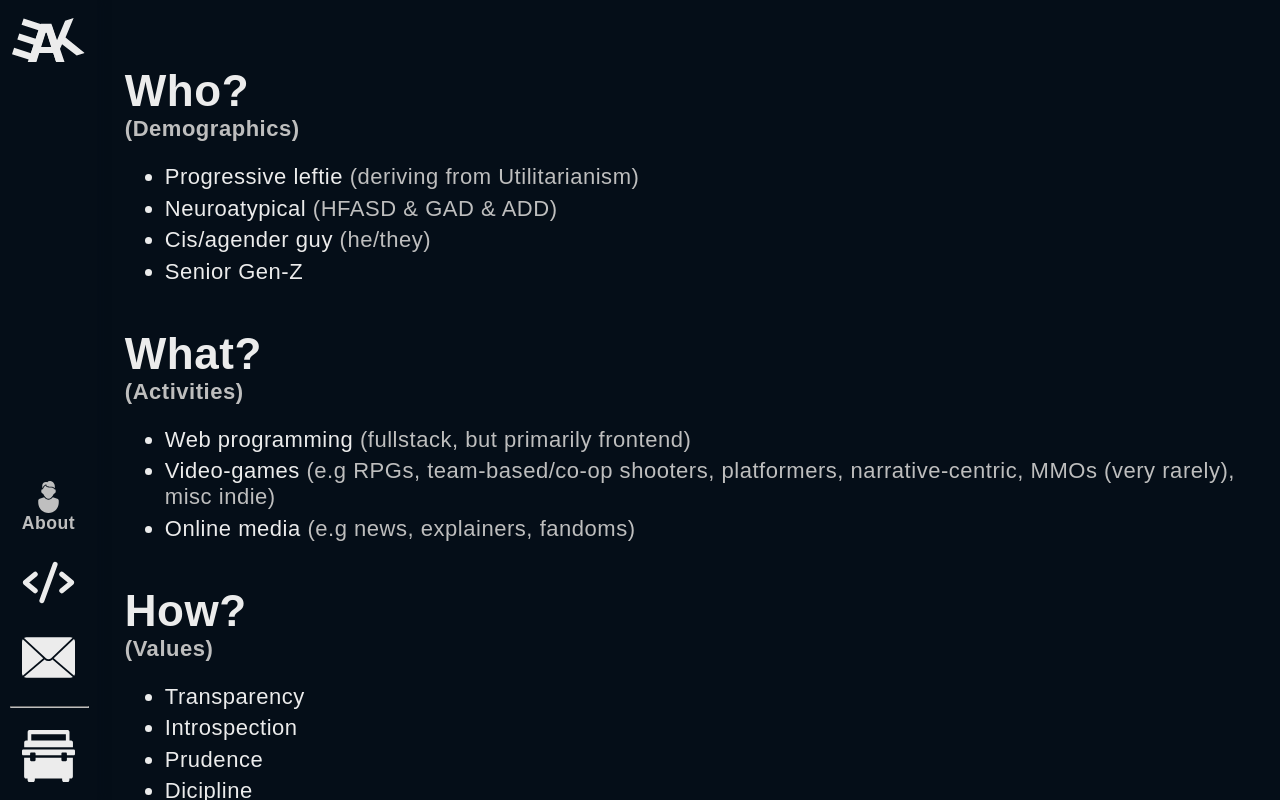
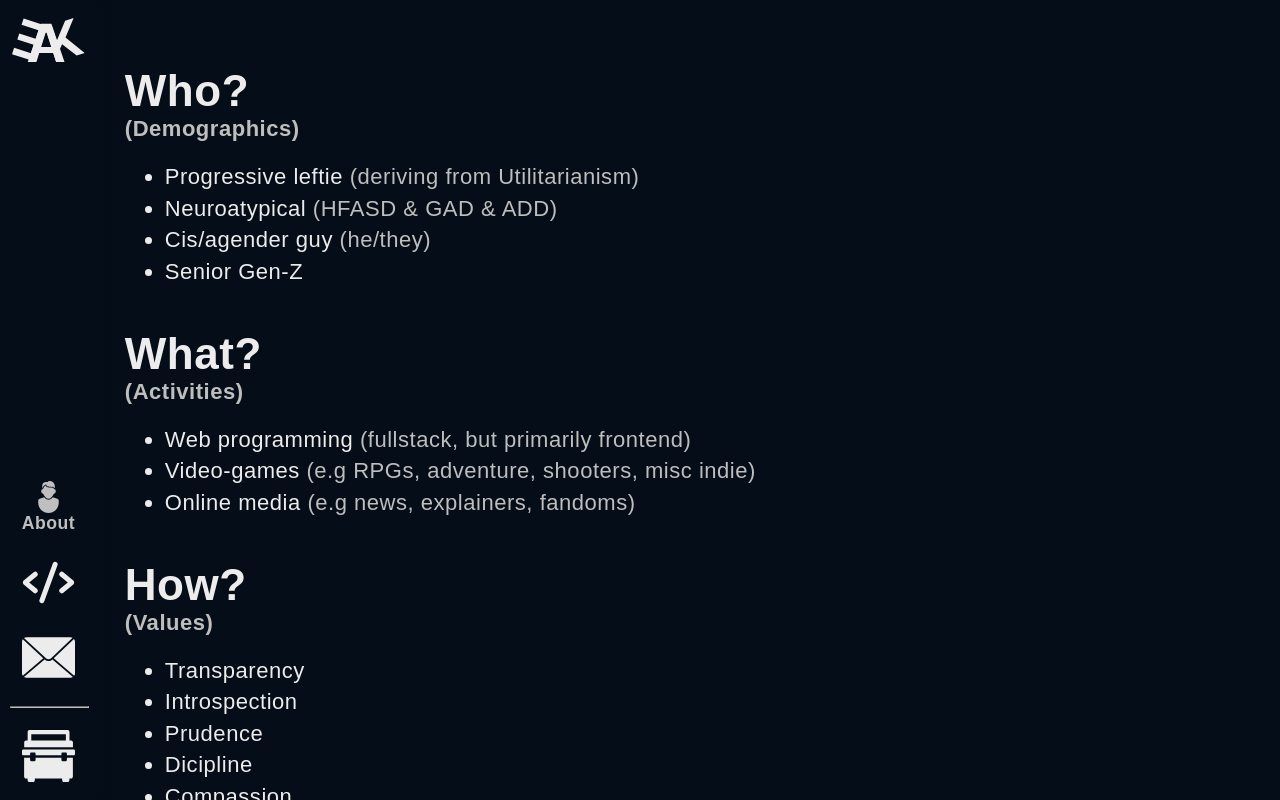
Before and after one commit to EvAvKein/Website, a SvelteKit app: page /about in a window 1280 px wide. Built offline with nearby package versions, Linux system fonts and the light colour scheme.

Commit message:
refactor (about - what): reduce verbosity of game-genre list

```diff
--- a/src/routes/about/+page.svelte
+++ b/src/routes/about/+page.svelte
@@ -19,7 +19,7 @@
       <h3>(Activities)</h3>
       <ul>
         <li>Web programming <span>(fullstack, but primarily frontend)</span></li>
-        <li>Video-games <span>(e.g RPGs, team-based/co-op shooters, platformers, narrative-centric, MMOs (very rarely), misc indie)</span></li>
+        <li>Video-games <span>(e.g RPGs, adventure, shooters, misc indie)</span></li>
         <li>Online media <span>(e.g news, explainers, fandoms)</span></li>
       </ul>
     </section>
```
